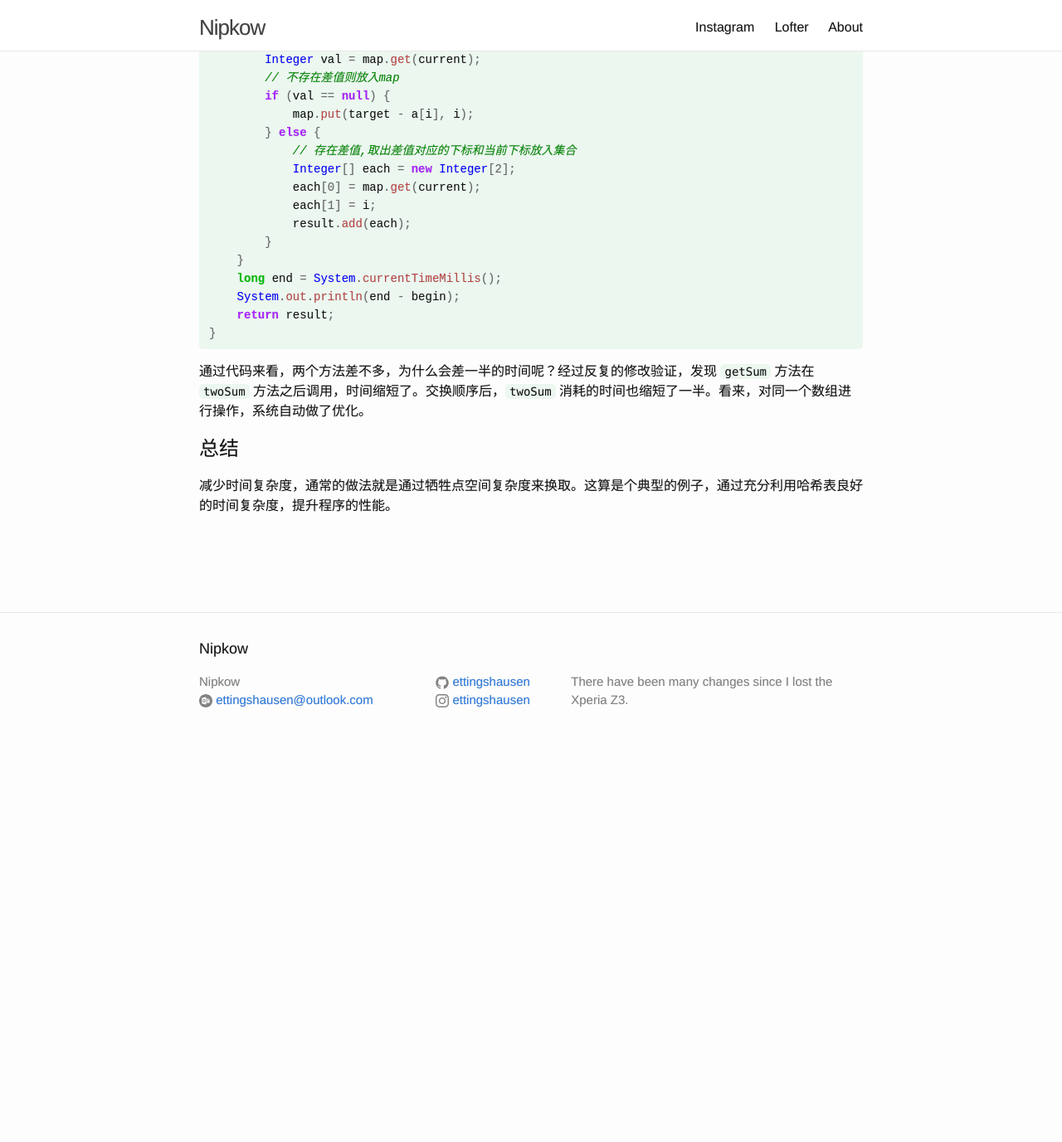
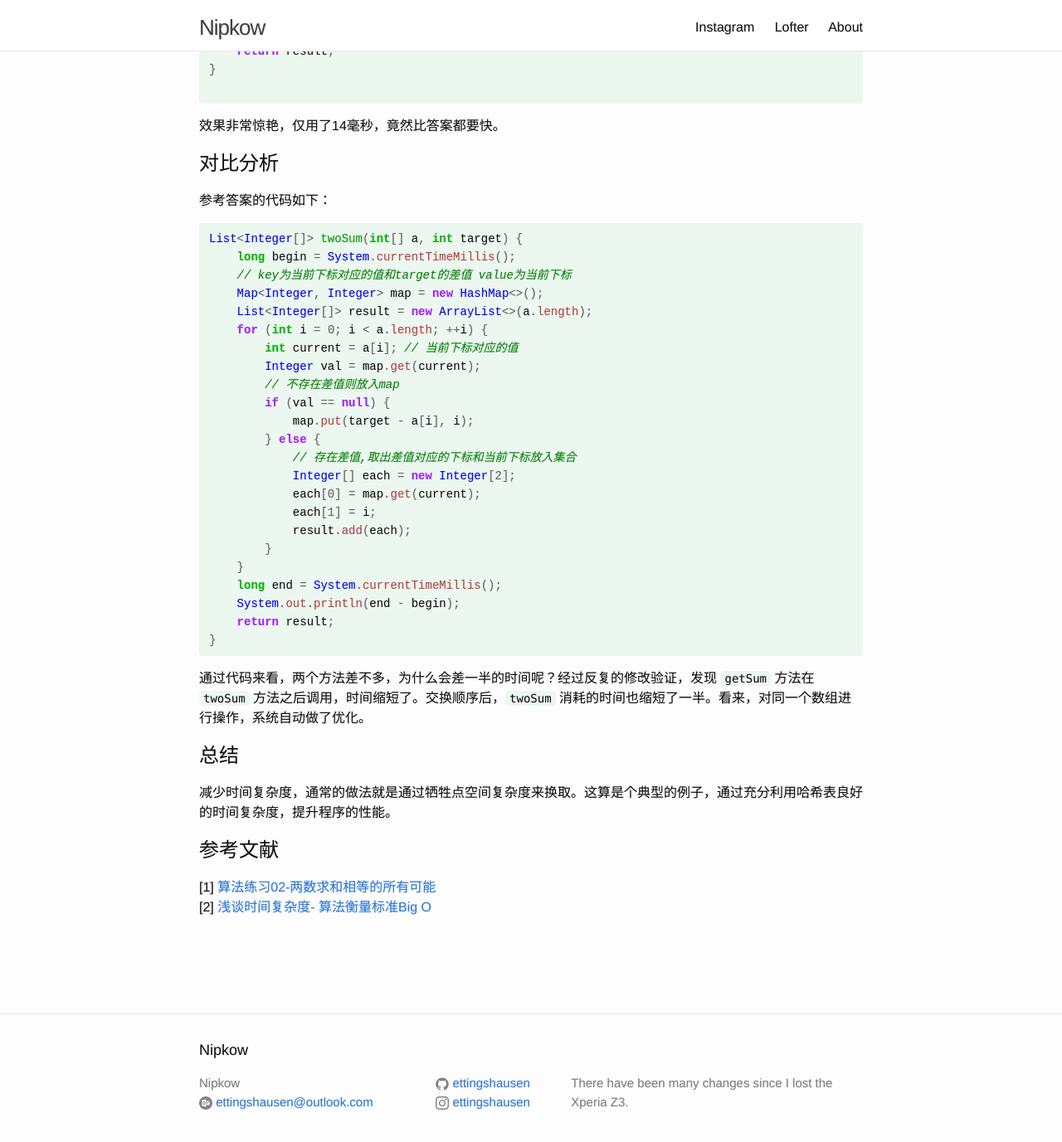
Before and after one commit to ettingshausen/ettingshausen.github.io, a Jekyll site: the page built from _posts/2017-11-23-algorithm-two-numbers.md, in a window 1280 px wide and 1400 px high, scrolled down 2163 px. Shown: the top 1377 px of the window at 83% size. Built offline with Jekyll 4.4.1, drawn with Linux system fonts in a browser that asks for light colours; Markdown is read by kramdown in place of the engine named in the settings; formulas are drawn with MathJax 3; before the commit the page ends 3079 px from its top, so only the background shows below that; some of the changed text lies outside the part shown.

Commit message:
add image

````diff
--- a/_posts/2017-11-23-algorithm-two-numbers.md
+++ b/_posts/2017-11-23-algorithm-two-numbers.md
@@ -4,6 +4,11 @@
 date:   2017-11-23 12:03:07 +0800
 categories: algorithm
 ---
+![IMG_20171121_093946_949.jpg](http://upload-images.jianshu.io/upload_images/1335634-c85b2f678a9f4ffe.jpg?imageMogr2/auto-orient/strip%7CimageView2/2/w/1240)
+
+*2015年5月 海南大学*
+{:.image-caption}
+
 偶然发现一个算法题，不复杂，挺有意思的。
 
 >问题：给一个数组，里面的数字不重复，求任意两数相加的和为一个固定值的所有可能的下标组合。
@@ -94,7 +99,8 @@
 ```java
 List<Integer[]> twoSum(int[] a, int target) {
     long begin = System.currentTimeMillis();
-    Map<Integer, Integer> map = new HashMap<>();    // key为当前下标对应的值和target的差值 value为当前下标
+    // key为当前下标对应的值和target的差值 value为当前下标
+    Map<Integer, Integer> map = new HashMap<>();
     List<Integer[]> result = new ArrayList<>(a.length);
     for (int i = 0; i < a.length; ++i) {
         int current = a[i]; // 当前下标对应的值
@@ -121,3 +127,9 @@
 # 总结
 
 减少时间复杂度，通常的做法就是通过牺牲点空间复杂度来换取。这算是个典型的例子，通过充分利用哈希表良好的时间复杂度，提升程序的性能。
+
+
+# 参考文献
+
+[1] [算法练习02-两数求和相等的所有可能](http://benjaminwhx.com/2016/09/04/%E7%AE%97%E6%B3%95%E7%BB%83%E4%B9%A002-%E4%B8%A4%E6%95%B0%E6%B1%82%E5%92%8C%E7%9B%B8%E7%AD%89%E7%9A%84%E6%89%80%E6%9C%89%E5%8F%AF%E8%83%BD/)
+[2] [浅谈时间复杂度- 算法衡量标准Big O](http://www.cnblogs.com/chuanheliu/p/6389037.html)
````
